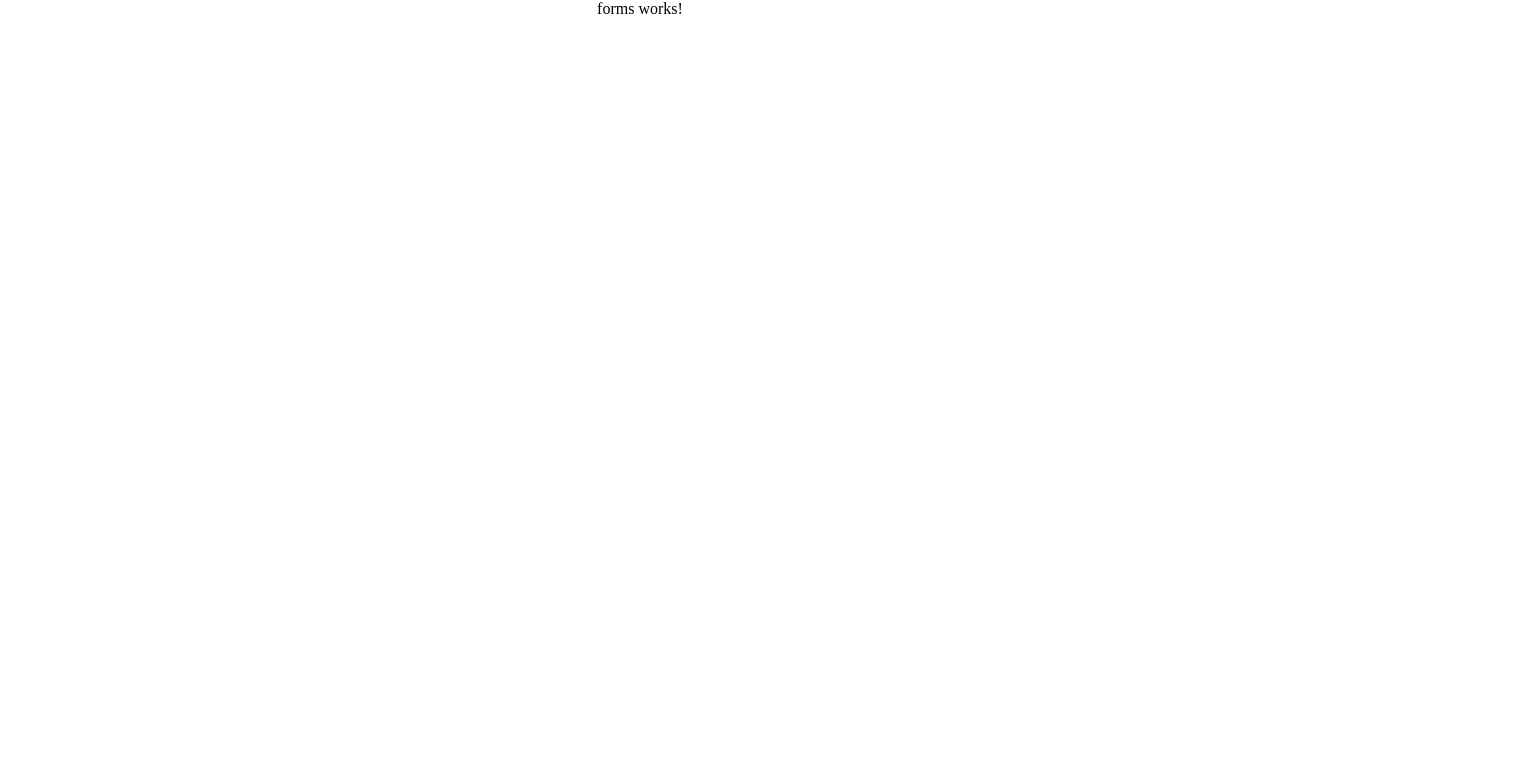
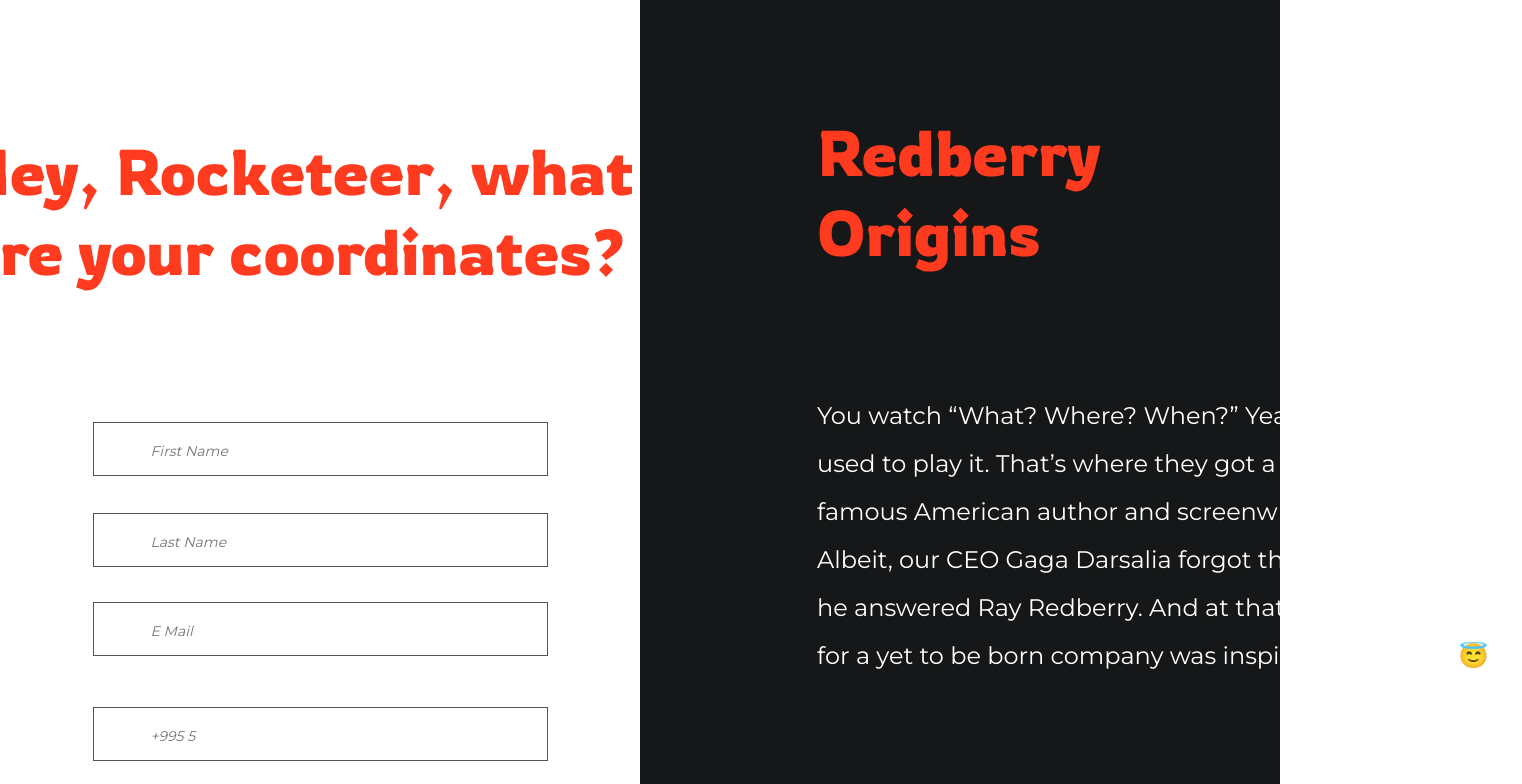
Before and after one commit to nikanoza/Developer-application, a React (Create React App) app in the folder developer-application/: page /survey-form in a window 1280 px wide. Shown: the top 784 px of the page, 1522 px wide, since content can reach past the window. Built offline with nearby package versions, Linux system fonts and the light colour scheme.

Commit message:
add redux, work with personal information page

```diff
--- a/developer-application/package.json
+++ b/developer-application/package.json
@@ -3,13 +3,16 @@
   "version": "0.1.0",
   "private": true,
   "dependencies": {
+    "@reduxjs/toolkit": "^1.8.0",
     "@testing-library/jest-dom": "^5.16.2",
     "@testing-library/react": "^12.1.3",
     "@testing-library/user-event": "^13.5.0",
     "react": "^17.0.2",
     "react-dom": "^17.0.2",
+    "react-redux": "^7.2.6",
     "react-router-dom": "^6.2.2",
     "react-scripts": "5.0.0",
+    "redux": "^4.1.2",
     "web-vitals": "^2.1.4"
   },
   "scripts": {
--- a/developer-application/src/App.css
+++ b/developer-application/src/App.css
@@ -1,5 +1,4 @@
 .App {
-  text-align: center;
   width: 100vw;
   height: 100vh;
 }
--- a/developer-application/src/components/main/Main.module.css
+++ b/developer-application/src/components/main/Main.module.css
@@ -38,6 +38,7 @@
 
 .applications a, .btn-start a{
     color: #ffffff;
+    font-family: 'Montserrat', sans-serif;
 }
 
 .btn-start a{
--- a/developer-application/src/components/survey-form/SurveyForm.js
+++ b/developer-application/src/components/survey-form/SurveyForm.js
@@ -1,6 +1,25 @@
+import { useState } from 'react';
+import { useSelector, useDispatch } from 'react-redux';
+import { getRedberryText } from '../../store/RedberryTexts/RedberryTexts';
+import PersonalInformation from './formPages/PersonalInformation';
+
+
+import classes from './SurveyForm.module.css';
+
 const SurveyForm = () => {
-    return <div>
-        forms works!
+
+    //const developerInfo = useSelector(state=> state.formInfo);
+
+    const rightText = getRedberryText(0);
+
+    return <div className={classes.container}>
+        <div className={classes['left-side']}>
+            <PersonalInformation />
+        </div>
+        <div className={classes['right-side']}>
+            <div className={classes['right-title']}>{rightText.title}</div>
+            <div className={classes['right-text']}>{rightText.description}</div>
+        </div>
     </div>
 }
 
--- a/developer-application/src/components/survey-form/SurveyForm.module.css
+++ b/developer-application/src/components/survey-form/SurveyForm.module.css
@@ -0,0 +1,40 @@
+.container{
+    width: 100%;
+    height: 100%;
+    display: flex;
+}
+
+.right-side{
+    width: 50%;
+    background: #151718;
+    display: flex;
+    flex-direction: column;
+    justify-content: flex-start;
+    align-items: flex-start;
+}
+
+.left-side{
+    width: 50%;
+    background: #ffffff;
+}
+
+.right-title{
+    margin-top: 112px;
+    font-size: 4em;
+    font-family: 'Rowdies', cursive;
+    color: #FE3B1F;
+    margin-left: 177px;
+}
+
+.right-text{
+    font-size: 1.5em;
+    line-height: 48px;
+    color: #ffffff;
+    width: 705px;
+    height: 606px;
+    vertical-align: center;
+    margin-left: 177px;
+    display: flex;
+    align-items: center;
+    font-family: 'Montserrat', sans-serif;
+}
--- /dev/null
+++ b/developer-application/src/components/survey-form/formPages/PersonalInformation.js
@@ -0,0 +1,20 @@
+
+import classes  from './PersonalInformation.module.css';
+
+const PersonalInformation = () => {
+    return <div className={classes.page}>
+        <div className={classes.title}>
+            Hey, Rocketeer, what are your coordinates?
+        </div>
+        <div className={classes['form-group']}>
+            <form>
+                <input type='text' placeholder='First Name'/>
+                <input type='text' placeholder='Last Name'/>
+                <input type='email' placeholder='E Mail'/>
+                <input type='number' placeholder='+995 5'/>
+            </form>
+        </div>
+    </div>
+}
+
+export default PersonalInformation;
--- /dev/null
+++ b/developer-application/src/components/survey-form/formPages/PersonalInformation.module.css
@@ -0,0 +1,48 @@
+.page{
+    width: 100%;
+    height: 100%;
+    display: flex;
+    flex-direction: column;
+    justify-content: flex-start;
+    align-items: center;
+}
+
+.title{
+    width: 716px;
+    margin-top: 131px;
+    font-size: 4em;
+    font-family: 'Rowdies', cursive;
+    color: #FE3B1F;
+}
+
+.form-group{
+    margin-top: 131px;
+    width: 455px;
+    display: flex;
+    flex-direction: column;
+    justify-content: flex-start;
+    align-items: center;
+}
+
+input{
+    height: 54px;
+    width: 455px;
+    outline: none;
+    border: 1px Solid #525557;
+    padding: 17px 0 13px 57px;
+    font-size: 14px;
+    font-style: italic;
+    font-family: 'Montserrat', sans-serif;
+}
+
+input:nth-child(2){
+    margin-top: 37px;
+}
+
+input:nth-child(3){
+    margin-top: 35px;
+}
+
+input:nth-child(4){
+    margin-top: 51px;
+}
--- a/developer-application/src/index.js
+++ b/developer-application/src/index.js
@@ -1,6 +1,8 @@
 import React from 'react';
 import ReactDOM from 'react-dom';
 import { BrowserRouter } from 'react-router-dom';
+import { Provider } from 'react-redux';
+import store from './store/redux/ReduxStore';
 
 import './index.css';
 import App from './App';
@@ -9,7 +11,9 @@
 ReactDOM.render(
   <React.StrictMode>
     <BrowserRouter>
-      <App />
+      <Provider store={store}>
+        <App />
+      </Provider>
     </BrowserRouter>
   </React.StrictMode>,
   document.getElementById('root')
--- /dev/null
+++ b/developer-application/src/store/RedberryTexts/RedberryTexts.js
@@ -0,0 +1,39 @@
+const redberryTexts = [
+    {
+        title: 'Redberry Origins',
+        description: `You watch “What? Where? When?” Yeah. Our founders used to play it.
+        That’s where they got a question about a famous American author and screenwriter Ray Bradbury.
+        Albeit, our CEO Gaga Darsalia forgot the exact name and he answered Ray Redberry. And at that moment,
+        a name for a yet to be born company was inspired - Redberry 😇`
+    },
+    {
+        title: 'A bit about our battles',
+        description: `As we said, Redberry has been on the field for quite some time now,
+        and we have touched and embraced a variety of programming languages, technologies,
+        philosophies, and frameworks. We are battle-tested in PHP Laravel Stack with Vue.js,
+        refined in React, and allies with Serverside technologies like Docker and Kubernetes,
+        and now we have set foot in the web3 industry.`
+    },
+    {
+        title: 'Redberry Covid Policies',
+        description: `As this infamous pandemic took over the world,
+        we adjusted our working practices so that our employees can be as safe and comfortable as possible.
+        We have a hybrid work environment, so you can either work from home or visit our lovely office on Sairme Street.
+        If it was up to us, we would love you to see us in the office because we think face-to-face communications > Zoom meetings.
+        Both on the fun and productivity scales. `
+    },
+    {
+        title: 'Redberrian Insights',
+        description: `We were soo much fun before the pandemic started!
+        Parties almost every weekend and lavish employee birthday celebrations! Unfortunately,
+        covid ruined that fun like it did almost everything else in the world. But we try our best to zhuzh it up a bit.
+        For example, we host biweekly Devtalks where our senior and lead developers talk about topics they are passionate about.
+        Previous topics have included Web3, NFT, Laravel 9, Kubernetes, etc.
+        We hold these talks in the office but you can join our Zoom broadcast as well.
+        Feel free to join either as an attendee or a speaker!`
+    }
+];
+
+export function getRedberryText(index){
+    return redberryTexts[index];
+}
--- /dev/null
+++ b/developer-application/src/store/redux/ReduxStore.js
@@ -0,0 +1,8 @@
+import { configureStore } from '@reduxjs/toolkit';
+import developerInfoReducer from './developerInfo-slice';
+
+const store = configureStore({
+    reducer: { formInfo: developerInfoReducer}
+});
+
+export default store;
--- /dev/null
+++ b/developer-application/src/store/redux/developerInfo-slice.js
@@ -0,0 +1,38 @@
+import { createSlice } from "@reduxjs/toolkit";
+
+const initialDeveloperState = {
+    personalInfo: {
+        firstName: '',
+        lastName: '',
+        email: '',
+        mobile: 5,
+    },
+    skils: [],
+    covidInfo: {
+        workAt: '',
+        status: false,
+        covidLastDate: '',
+        vaccine: false,
+        lastVaccineDate: ''
+    },
+    more: {
+        attendStatus: false,
+        aboutDevtalk: '',
+        special: ''
+    }
+}
+
+const developerInfoSlice = createSlice({
+    name: 'developerInfo',
+    initialState: initialDeveloperState,
+    reducers: {
+        updatePersonalInfo(state, action){
+            console.log(action.peyload);
+            //state.personalInfo[action.payload['property']] = action.payload.setvalue;
+        }
+    }
+});
+
+export const developerInfoActions = developerInfoSlice.actions;
+
+export default developerInfoSlice.reducer;
```
Also changed, not shown: 1 other file (tests, documents, lock files or other folders).
